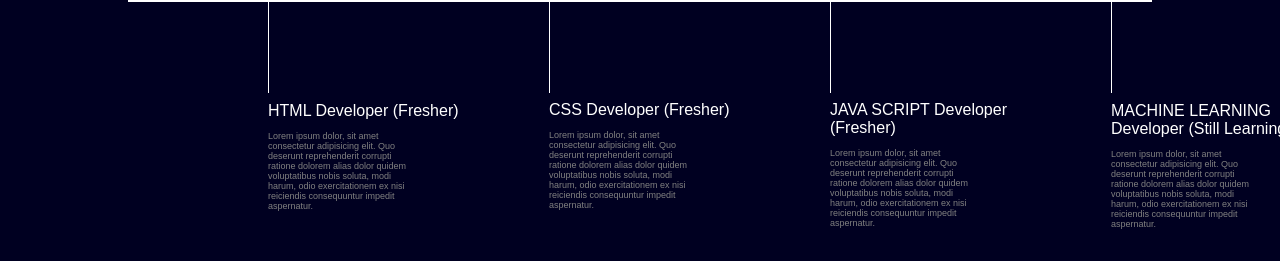
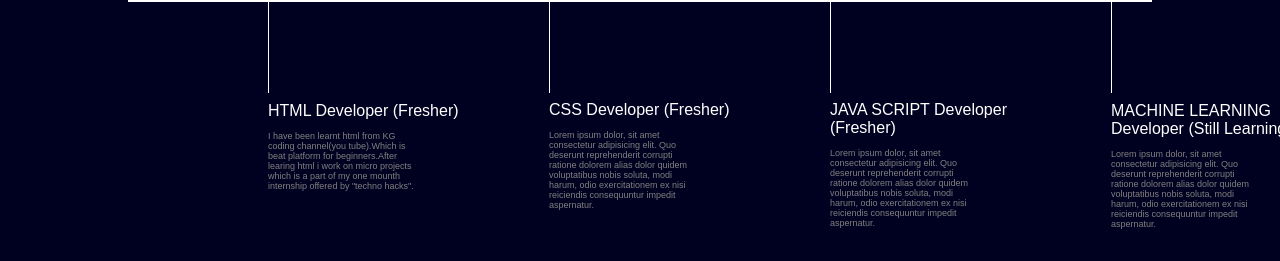
Before and after one commit to balimpuramvikasgoud/Personalportfolio, a plain HTML site: page index.html in a window 1280 px wide. Shown: the part 846-1107 px from the top of the page. Drawn offline with nearby package versions, Linux system fonts and the light colour scheme.

Commit message:
html experience updated
updated html experience box.

```diff
--- a/index.html
+++ b/index.html
@@ -193,10 +193,7 @@
             <img class="img1" src="html.png" alt="" />
             <div class="vertical-title">HTML Developer (Fresher)</div>
             <div class="vertical-desc">
-              Lorem ipsum dolor, sit amet consectetur adipisicing elit. Quo
-              deserunt reprehenderit corrupti ratione dolorem alias dolor quidem
-              voluptatibus nobis soluta, modi harum, odio exercitationem ex nisi
-              reiciendis consequuntur impedit aspernatur.
+              I have been learnt html from KG coding channel(you tube).Which is beat platform for beginners.After learing html i work on micro projects which is a part of my one mounth internship offered by "techno hacks".
             </div>
           </div>
           <div class="vertical">
```
